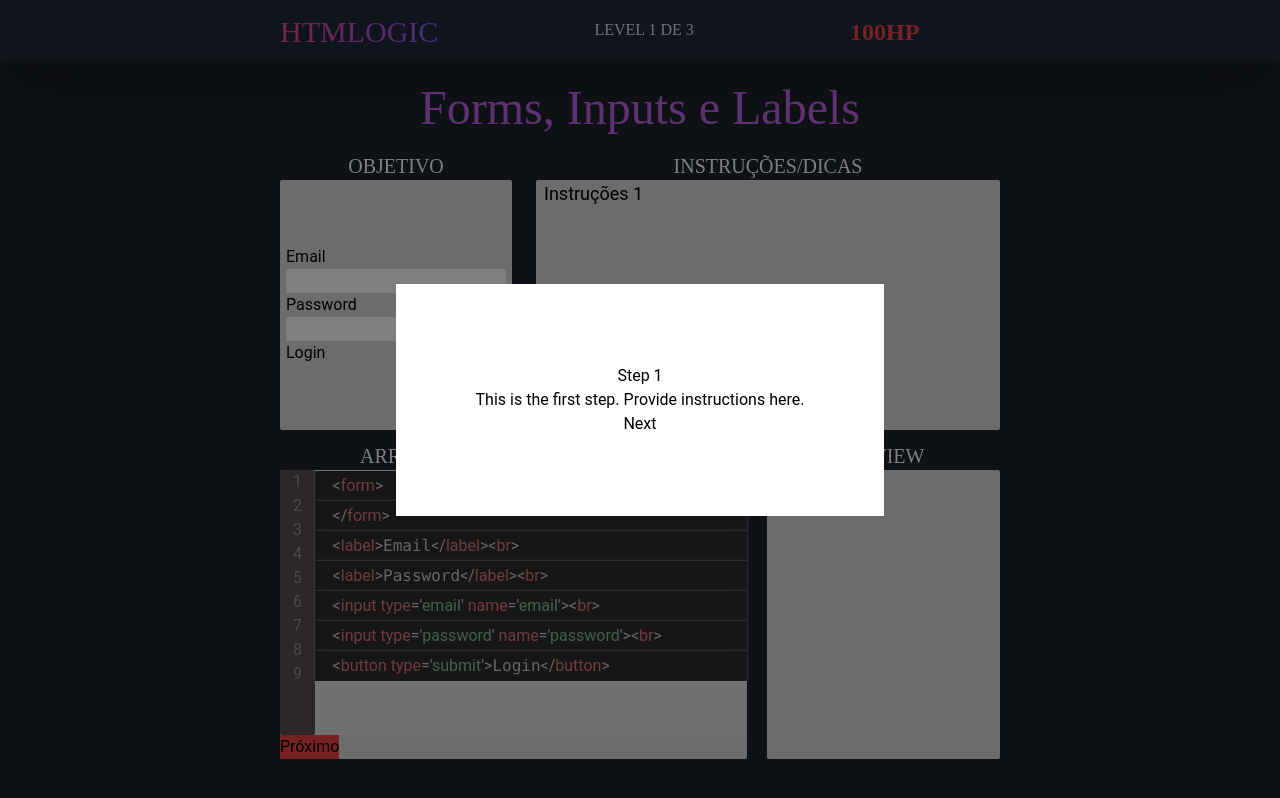
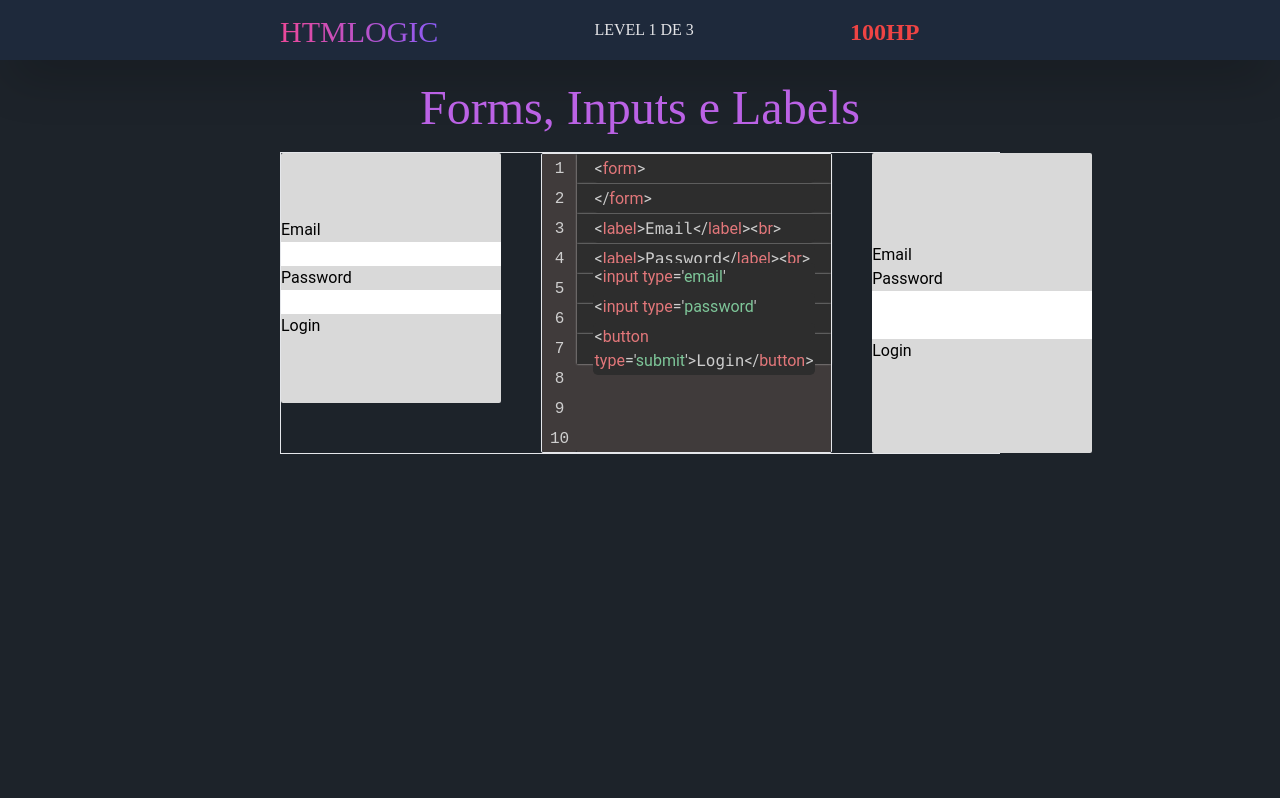
Before and after one commit to JoseVitorOliveira/HtmLogic, a React (Create React App) app: page / in a window 1280 px wide. Built offline with nearby package versions, Linux system fonts and the light colour scheme.

Commit message:
new layout and fix for the lines of code

```diff
--- a/src/App.tsx
+++ b/src/App.tsx
@@ -5,7 +5,7 @@ import GameInstructions from "./components/GameInstructions";
 function App() {
   return (
     <main>
-      <GameInstructions />
+      {/* <GameInstructions /> */}
       <Container />
     </main>
   );
--- a/src/components/Card.tsx
+++ b/src/components/Card.tsx
@@ -12,7 +12,7 @@ const style = {
   boxShadow: "0 0 2px rgba(255, 255, 255, 0.7)",
   color: "black",
   display: "flex",
-  justifyContent: "space-between",
+  justifyContent: "center",
   alignItems: "center",
   cursor: "grab",
   width: "100%",
--- a/src/components/CodePanel.tsx
+++ b/src/components/CodePanel.tsx
@@ -1,6 +1,4 @@
-// CardsContainer.tsx
 import React, { FC } from "react";
-import { Card } from "./Card";
 
 interface CardsContainerProps {
   cards: { id: number; text: string }[];
@@ -18,24 +16,22 @@ const CardsContainer: FC<CardsContainerProps> = ({
   moveCard,
   renderCard,
 }) => {
-  const linesOfCode = [1, 2, 3, 4, 5, 6, 7, 8, 9];
+  const linesOfCode = [1, 2, 3, 4, 5, 6, 7, 8, 9, 10];
 
   return (
-    <div className="flex justify-between h-[265px] rounded-sm">
-      <div className="text-center bg-[#574F4F] text-white w-[35px] rounded-sm select-none">
+    <div className="flex justify-between h-[300px] rounded-sm border">
+      <div className="bg-[#403b3b] text-white w-[35px] rounded-sm select-none">
         {linesOfCode.map((line) => (
           <div
-            className="text-[#F3F4F6]  text-opacity-40"
+            className="flex justify-center lines_font py-[0.2rem] text-[#cecece] h-[30px]"
             key={line.toString()}
           >
             {line}
           </div>
         ))}
       </div>
-      <div className="flex-1 bg-[#e0e0e0]">
-        <div className="mt-[0.7px]">
-          {cards.map((card, i) => renderCard(card, i))}
-        </div>
+      <div className="flex-1 bg-[#403b3b]">
+        <div>{cards.map((card, i) => renderCard(card, i))}</div>
         {isOrderIncorrect ? (
           <p className="text-red-500">The order is incorrect. -10hp</p>
         ) : null}
--- a/src/components/Container.tsx
+++ b/src/components/Container.tsx
@@ -1,5 +1,5 @@
 // Container.tsx
-import React, { FC, useCallback, useState } from "react";
+import React, { FC, useCallback, useEffect, useState } from "react";
 import update from "immutability-helper";
 import { Card } from "./Card";
 import { Level, levels } from "../levels";
@@ -40,6 +40,10 @@ export const Container: FC = () => {
     },
     [cards]
   );
+
+  useEffect(() => {
+    generateHtmlPreview(cards);
+  }, [cards]);
 
   const renderCard = useCallback(
     (card: { id: number; text: string }, index: number) => {
@@ -127,50 +131,27 @@ export const Container: FC = () => {
             {title}
           </span>
         </div>
-        <div className="flex justify-between content-center gap-6">
-          <div className="w-1/3 flex flex-col">
-            <h2 className="text-center text-white title_font text-xl">
-              OBJETIVO
-            </h2>
+        <div className="flex justify-evenly border w-full content-center gap-6">
+          <div className="flex gap-10">
+            {/* objetivo */}
             <div className="bg-[#D9D9D9] rounded-sm h-[250px] flex justify-center items-center">
               <HTMLPreview htmlPreview={buildHtmlString(correctOrder)} />
             </div>
-          </div>
-          <div className="w-2/3 flex flex-col">
-            <h2 className="text-center text-white title_font text-xl">
-              INSTRUÇÕES/DICAS
-            </h2>
-            <div className="bg-[#D9D9D9] rounded-sm h-[250px]">
-              <p className=" ml-2 text-black text-lg">{instructions}</p>
-            </div>
-          </div>
-        </div>
-        <div className="display flex justify-around w-full mt-3">
-          <div className="w-2/3">
-            <h2 className="text-center text-white title_font text-xl">
-              ARRASTE E SOLTE AS TAGS HTML
-            </h2>
-          </div>
-          <div className="w-1/3">
-            <h2 className="text-center text-white title_font text-xl">
-              PREVIEW
-            </h2>
-          </div>
-        </div>
-        <div className="flex gap-5">
-          <div className="bg-[#D9D9D9] w-2/3 rounded-sm relative">
+            {/* dnd */}
+            <div>
               <CodePanel
                 cards={cards}
                 isOrderIncorrect={isOrderIncorrect}
                 moveCard={moveCard}
                 renderCard={renderCard}
               />
-            <button className="bg-red-500" onClick={checkOrder}>
+            </div>
+            {/*             <button className="bg-red-500" onClick={checkOrder}>
               Próximo
-            </button>
+            </button> */}
+            <div className="bg-[#D9D9D9] rounded-sm flex justify-center items-center">
+              <HTMLPreview htmlPreview={htmlPreview} />
             </div>
-          <div className="bg-[#D9D9D9] w-1/3 rounded-sm flex justify-center items-center">
-            <HTMLPreview htmlPreview={htmlPreview} />
           </div>
         </div>
         <Modal
--- a/src/components/HtmlPreview.tsx
+++ b/src/components/HtmlPreview.tsx
@@ -5,7 +5,7 @@ interface HTMLPreviewProps {
 const HTMLPreview = ({ htmlPreview }: HTMLPreviewProps) => {
   return (
     <div className="flex justify-center items-center">
-      <div className="" dangerouslySetInnerHTML={{ __html: htmlPreview }}></div>
+      <div dangerouslySetInnerHTML={{ __html: htmlPreview }}></div>
     </div>
   );
 };
--- a/src/styles.css
+++ b/src/styles.css
@@ -44,3 +44,7 @@ html {
 .title_font {
   font-family: "Patrick Hand", cursive;
 }
+
+.lines_font {
+  font-family: "Courier New", Courier, monospace;
+}
```
Lines whose indentation alone changed are shown as unchanged.
